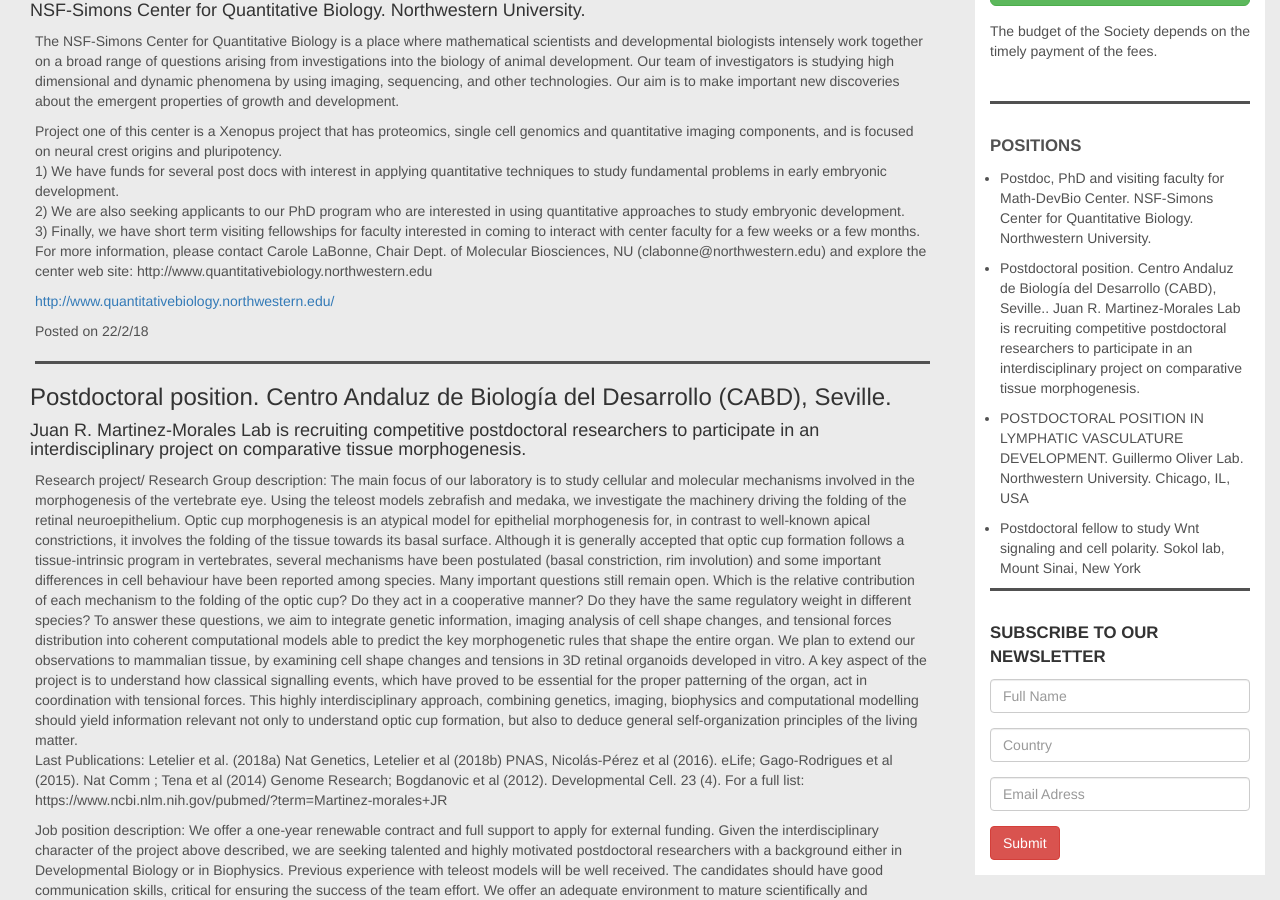
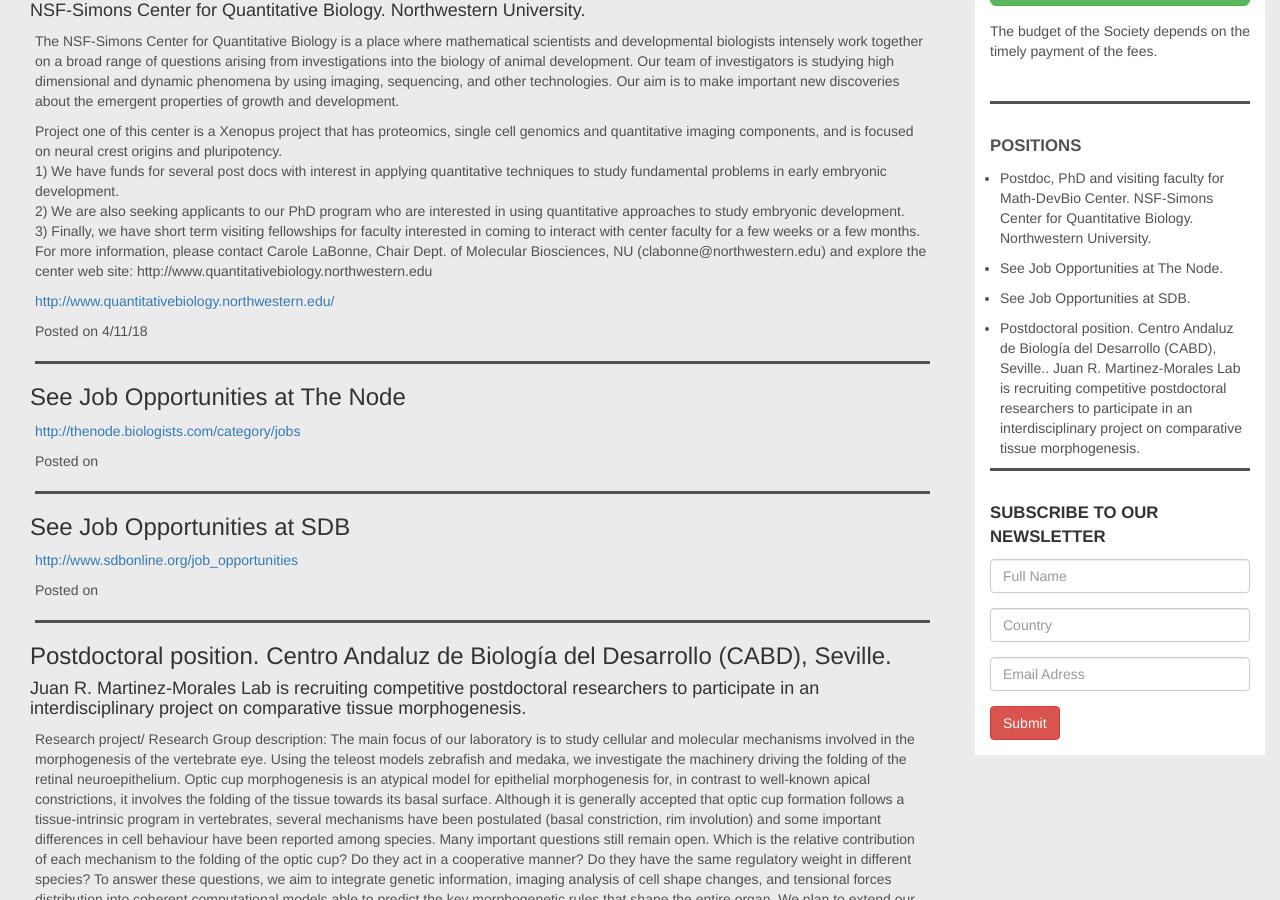
Before and after one commit to lasdb/lasdb.github.io, a Jekyll site: the page built from _posts/2000-01-01-jobs.markdown, in a window 1280 px wide and 900 px high, scrolled down 353 px. Built offline with Jekyll 4.4.1, drawn with Linux system fonts in a browser that asks for light colours; nearby versions of some CDN libraries; some of the changed text lies outside the part shown.

Commit message:
Update 2000-01-01-jobs.markdown

```diff
--- a/_posts/2000-01-01-jobs.markdown
+++ b/_posts/2000-01-01-jobs.markdown
@@ -7,7 +7,7 @@
 jobs:
 
   - title: 'Postdoc, PhD and visiting faculty for Math-DevBio Center'
-    date: '22/2/18'
+    date: '4/11/18'
     subtitle: 'NSF-Simons Center for Quantitative Biology. Northwestern University.'
     body: 'The NSF-Simons Center for Quantitative Biology is a place where mathematical scientists and developmental biologists intensely work together on a broad range of questions arising from investigations into the biology of animal development. Our team of investigators is studying high dimensional and dynamic phenomena by using imaging, sequencing, and other technologies. Our aim is to make important new discoveries about the emergent properties of growth and development.'
     par2: 'Project one of this center is a Xenopus project that has proteomics, single cell genomics and quantitative imaging components, and is focused on neural crest origins and pluripotency.<br>
@@ -16,6 +16,13 @@
 3) Finally, we have short term visiting fellowships for faculty interested in coming to interact with center faculty for a few weeks or a few months.<br>
 For more information, please contact Carole LaBonne, Chair Dept. of Molecular Biosciences, NU (clabonne@northwestern.edu) and explore the center web site: http://www.quantitativebiology.northwestern.edu'
     URL: 'http://www.quantitativebiology.northwestern.edu/'
+
+  - title: 'See Job Opportunities at The Node'
+    date: ''
+    URL: 'http://thenode.biologists.com/category/jobs'
+  - title: 'See Job Opportunities at SDB'
+    date: ''
+    URL: 'http://www.sdbonline.org/job_opportunities'
 
   - title: 'Postdoctoral position. Centro Andaluz de Biología del Desarrollo (CABD), Seville.'
     date: '17/8/18'
```
Also changed, not shown: other parts of _posts/2000-01-01-jobs.markdown (+0 -7 lines).
